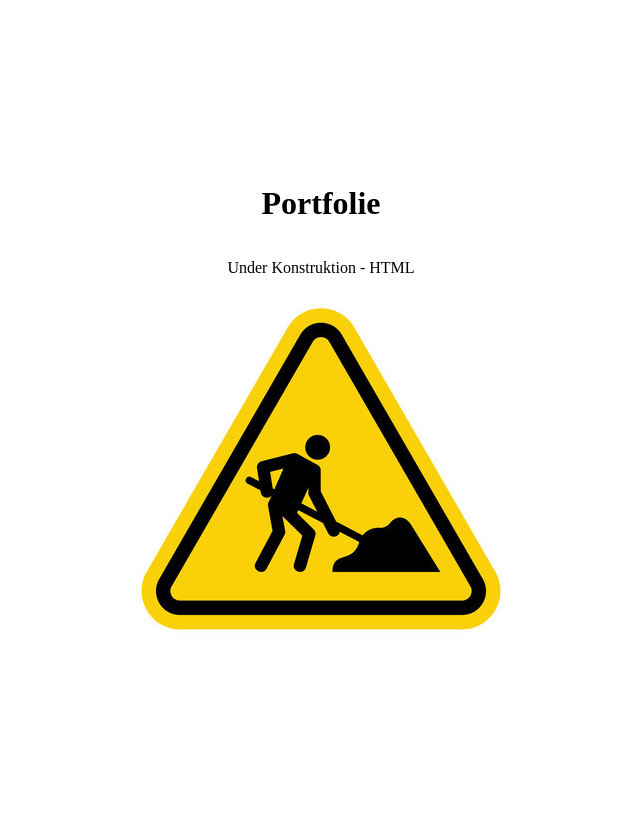
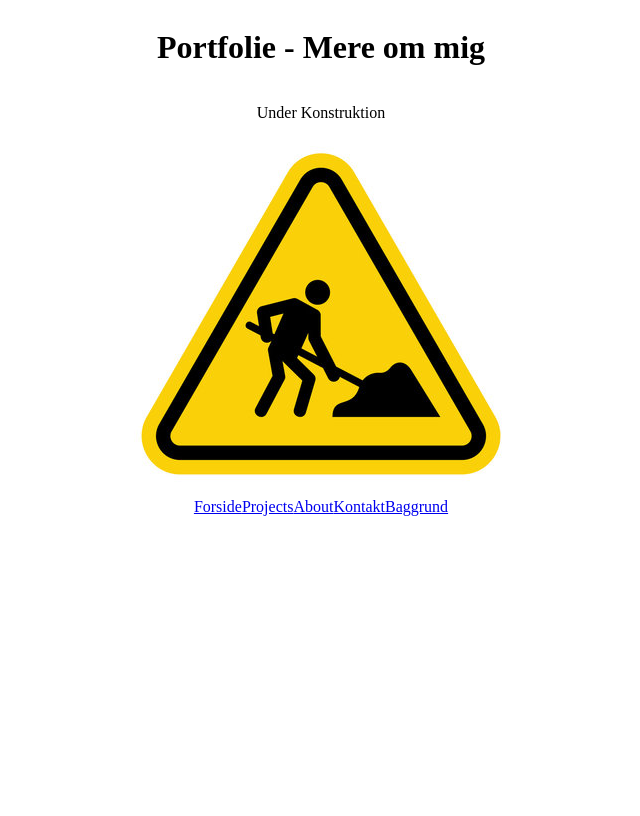
Before and after one commit to mattiHedegaard/MHH-Portfolie, a PHP site: page /index.php?page=about in a window 1280 px wide. Shown: the whole page, without its empty margins (319-959 px from the left). After the commit the page ends 516 px from the top, so only its background shows below. Run offline with PHP 8.4, Linux system fonts and the light colour scheme.

Commit message:
setting up pages

```diff
--- a/css/style.css
+++ b/css/style.css
@@ -3,9 +3,13 @@
   flex-direction: column;
   justify-content: center;
   align-items: center;
-  min-height: 100vh;
 }
 .center img {
   max-width: 100%;
   height: auto;
 }
+.horizontal {
+  display: flex;
+  flex-direction: row;
+  gap: 20rm;
+}
--- a/index.html
+++ b/index.html
@@ -9,6 +9,7 @@
             <h1>Portfolie</h1>
             <p>Under Konstruktion - HTML</p>
             <img src="images\underKonstruktion.jpg" alt="Under konstruktion">
+            <a href="/test.html"><p>Projects</p></a>
         </div>
     </body>
 </html>
--- a/index.php
+++ b/index.php
@@ -1,15 +1,32 @@
 <?php
 include("includes/header.php");
 
-$page = $_GET['page'] ?? "construction";
+$page = $_GET['page'] ?? "frontpage";
 
 switch ($page){
-    case "construction":
-        include("pages/construction.html");
+    case "frontpage":
+        include("pages/frontpage.html");
+        break;
+
+    case "projects":
+        include("pages/projects.html");
+        break;
+
+    case "about":
+        include("pages/about.html");
+        break;
+
+    case "contact":
+        include("pages/contact.html");
+        break;
+
+    case "background":
+        include("pages/background.html");
         break;
 
     default:
-        include("index.html");
+        http_response_code(404);
+        include("pages/404.html");
         break;
 }
 
--- /dev/null
+++ b/pages/404.html
@@ -0,0 +1,3 @@
+<div class="center">
+    <h1>404 - siden blev ikke fundet</h1>
+</div>
--- /dev/null
+++ b/pages/about.html
@@ -0,0 +1,13 @@
+<div class="center">
+    <h1>Portfolie - Mere om mig</h1>
+    <p>Under Konstruktion</p>
+    <img src="images\underKonstruktion.jpg" alt="Under konstruktion">
+
+    <div class="horizontal">
+        <a href="index.php?page=frontpage">Forside</a>
+        <a href="index.php?page=projects">Projects</a>
+        <a href="index.php?page=about">About</a>
+        <a href="index.php?page=contact">Kontakt</a>
+        <a href="index.php?page=background">Baggrund</a>
+    </div>
+</div>
```
Also changed, not shown: pages/background.html (added, +13 -0 lines), pages/contact.html (added, +13 -0 lines), pages/frontpage.html (added, +13 -0 lines), pages/projects.html (+13 -0 lines).
